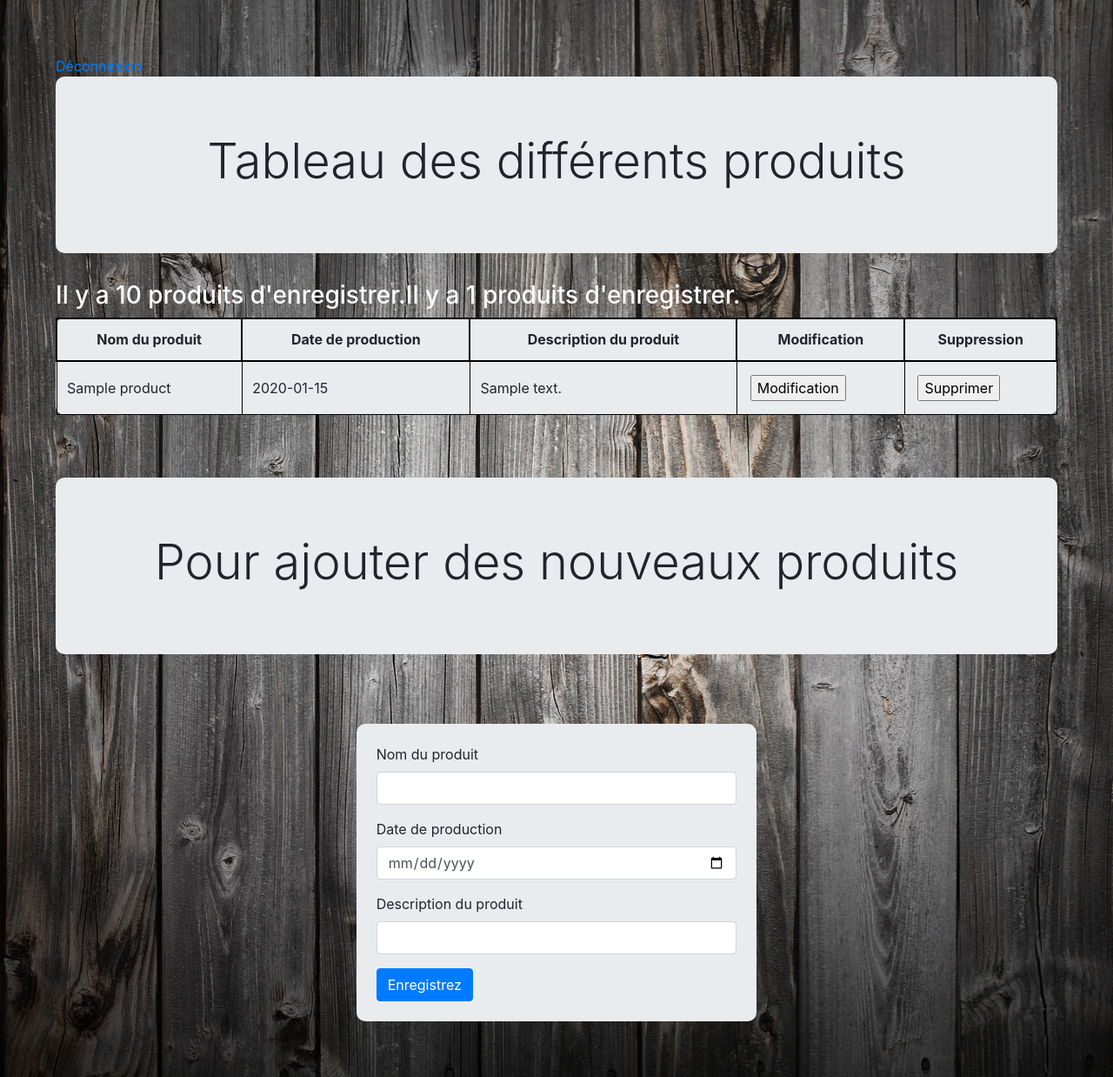
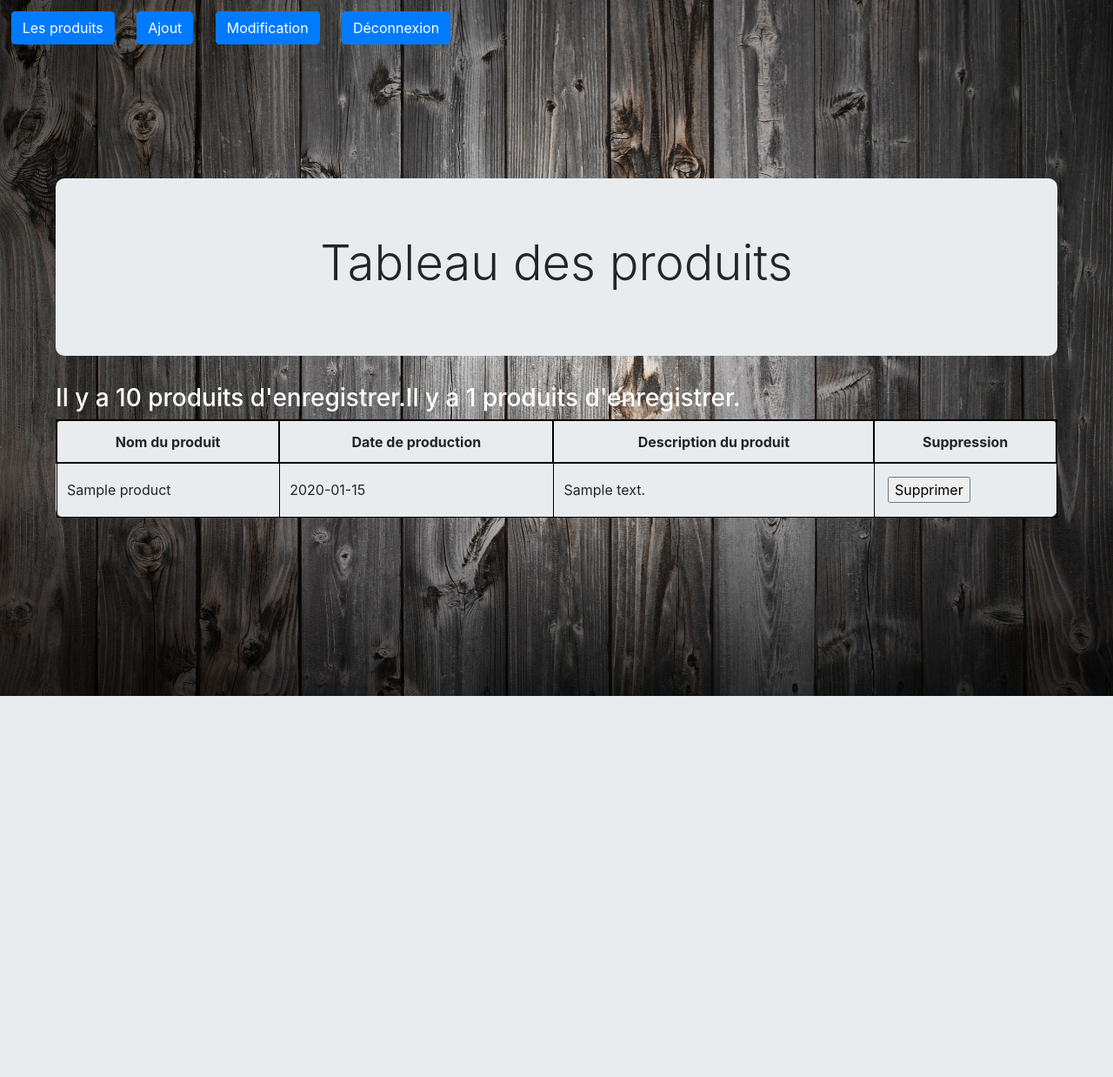
Before and after one commit to GGpx/Validation-SGBD, a PHP site: page /views/frontProducts.php in a window 1280 px wide. Shown: the whole page at 87% size. After the commit the page ends 800 px from the top, so only its background shows below. Run offline with PHP 8.4, Linux system fonts and the light colour scheme; the visitor is signed in with stand-in values (Sample User, id 1); tables that the repository leaves empty hold one stand-in row (values such as "Sample post").

Commit message:
Modification front

```diff
--- a/index.php
+++ b/index.php
@@ -23,17 +23,17 @@
     <div class="connexion">
         <form action="controllers/login/login.php" method="POST">
             <div class="form-group">
-                <label for="pseudoU">Pseudo/Email :</label>
+                <label for="pseudoU">Pseudo :</label>
                 <input type="text" name="pseudoU" class="form-control">
             </div>
             <div class="form-group">
                 <label for="passwordU">Mot de passe :</label>
                 <input type="password" name="passwordU" class="form-control">
             </div>
-            <button type="submit" class="btn btn-primary">Connexion</button>
+            <button type="submit" class="btn btn-primary btn-lg btn-block">Connexion</button>
         </form>
     </div>
-    <a href="#" class="buttonMagique" onclick="buttonHelp()"><p class='pButtonMagique'>CLIQUE ICI !! (John)</p></a>
+    <a href="#" class="buttonMagique" onclick="buttonHelp()"><p class='pButtonMagique'>CLIQUE ICI !!</p></a>
 </main>
 </body>
 <script src="https://code.jquery.com/jquery-3.4.1.slim.min.js"
--- a/style.css
+++ b/style.css
@@ -19,6 +19,24 @@ main {
     flex-direction: column;
     justify-content: center;
     align-content: center;
+}
+
+nav{
+    position: fixed;
+    top: 0;
+    left: 0;
+    display: flex;
+    justify-content: flex-end;
+    align-content: center;
+    width: 99vw;
+}
+
+.nav-item{
+   margin: 1%;
+}
+
+.nav-pills{
+    width: 100vw;
 }
 
 .formulaire, .connexion {
--- a/views/frontProducts.php
+++ b/views/frontProducts.php
@@ -14,13 +14,13 @@ include_once '../controllers/login/sessionStart.php';
     <title>Les Produits</title>
 </head>
 <body>
-<main>
-    <div id="buttonLogout">
-        <a href="../controllers/login/logout.php">Déconnexion</a>
-    </div>
+<main style="height: 100vh">
+    <?php
+    include_once 'navBarBoostrap.php';
+    ?>
     <div class="jumbotron jumbotron-fluid">
         <div class="container">
-            <h2 class="display-4">Tableau des différents produits</h2>
+            <h2 class="display-4">Tableau des produits</h2>
         </div>
     </div>
 
@@ -40,7 +40,6 @@ include_once '../controllers/login/sessionStart.php';
             <th>Nom du produit</th>
             <th>Date de production</th>
             <th>Description du produit</th>
-            <th>Modification</th>
             <th>Suppression</th>
         </tr>
         <?php
@@ -53,12 +52,6 @@ include_once '../controllers/login/sessionStart.php';
                     <td><?php echo $allProduct['dateP'] ?></td>
                     <td><?php echo $allProduct['descriptionP'] ?></td>
                     <td>
-                        <form action="frontUpdateProduct.php">
-                            <input type="hidden" name="id" value=<?php echo $allProduct['id'] ?>>
-                            <input type="submit" value="Modification" >
-                        </form>
-                    </td>
-                    <td>
                         <form action="../controllers/deleteProduct.php" method="POST">
                             <input type="hidden" name="id" value=<?php echo $allProduct['id'] ?>>
                             <input type="submit" value="Supprimer">
@@ -70,33 +63,6 @@ include_once '../controllers/login/sessionStart.php';
         }
         ?>
     </table>
-    <br>
-    <br>
-    <br>
-    <div class="jumbotron jumbotron-fluid">
-        <div class="container">
-            <h2 class="display-4">Pour ajouter des nouveaux produits</h2>
-        </div>
-    </div>
-    <br>
-    <br>
-    <div class="formulaire">
-        <form action="../controllers/createProduct.php" method="POST">
-            <div class="form-group">
-                <label for="name">Nom du produit</label>
-                <input type="text" name="nameP" class="form-control" id="name">
-            </div>
-            <div class="form-group">
-                <label for="date">Date de production</label>
-                <input type="date" name="dateP" class="form-control" id="date">
-            </div>
-            <div class="form-group">
-                <label for="description">Description du produit</label>
-                <input type="text" name="descriptionP" class="form-control" id="description">
-            </div>
-            <button type="submit" class="btn btn-primary">Enregistrez</button>
-        </form>
-    </div>
 </main>
 </body>
 <script src="https://code.jquery.com/jquery-3.4.1.slim.min.js"
--- a/views/navBarBoostrap.php
+++ b/views/navBarBoostrap.php
@@ -1 +1,18 @@
 <?php
+echo '
+<nav>
+    <ul class="nav nav-pills">
+        <li class="nav-item">
+            <a class="btn btn-primary" href="frontProducts.php">Les produits</a>
+        </li>
+        <li class="nav-item">
+            <a class="btn btn-primary" href="frontAddProduct.php">Ajout</a>
+        </li>
+        <li class="nav-item">
+            <a class="btn btn-primary" href="frontUpdateProduct.php">Modification</a>
+        </li>
+        <li style="float: right" class="nav-item">
+            <a class="btn btn-primary" href="../controllers/login/logout.php">Déconnexion</a>
+        </li>
+    </ul>
+</nav>';
```
Also changed, not shown: views/frontUpdateProduct.php (+8 -3 lines), README.md.
